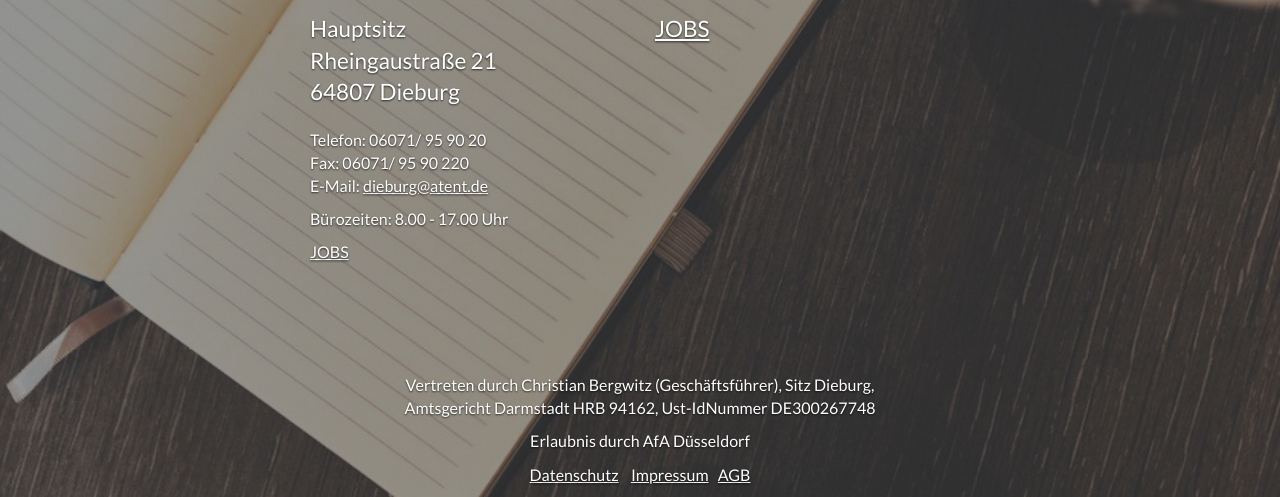
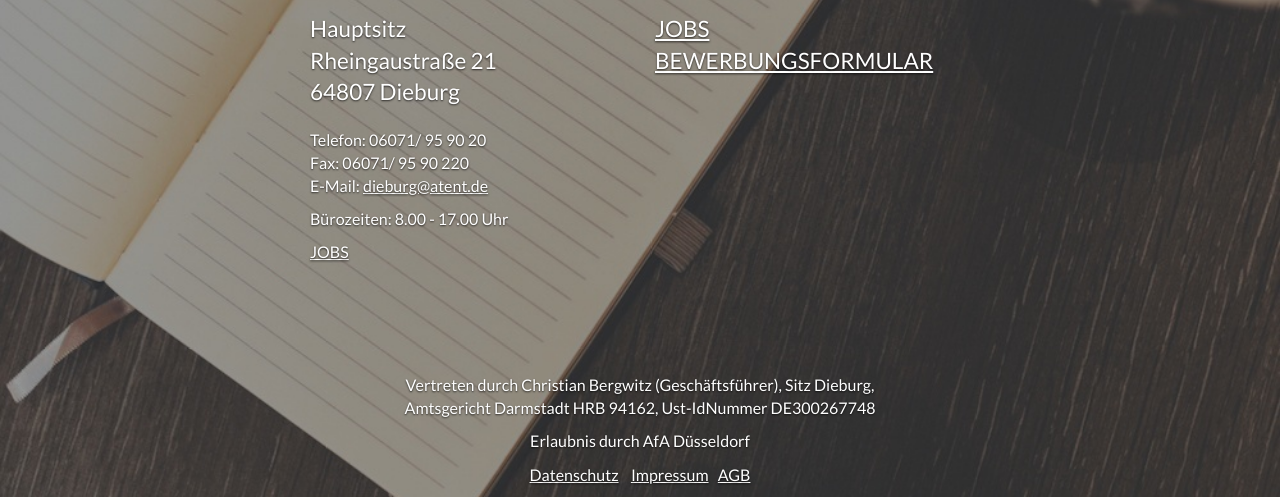
Before and after one commit to atent/atent.github.io, a plain HTML site: page index.html in a window 1280 px wide. Shown: the part 303-800 px from the top of the page. Drawn offline with nearby package versions, Linux system fonts and the light colour scheme.

Commit message:
Update index.html

```diff
--- a/index.html
+++ b/index.html
@@ -58,7 +58,7 @@
               <div class="col-sm-6">
                 <p class="lead">
                   <a href="https://jobs-darmstadt-dieburg.de/">JOBS</a><br>
-                   <br>
+                   <a href="https://www.germanpersonnel.de/persy/sl/nkvscMPT">BEWERBUNGSFORMULAR</a><br>
 
                 </p>
                 <p>
```
